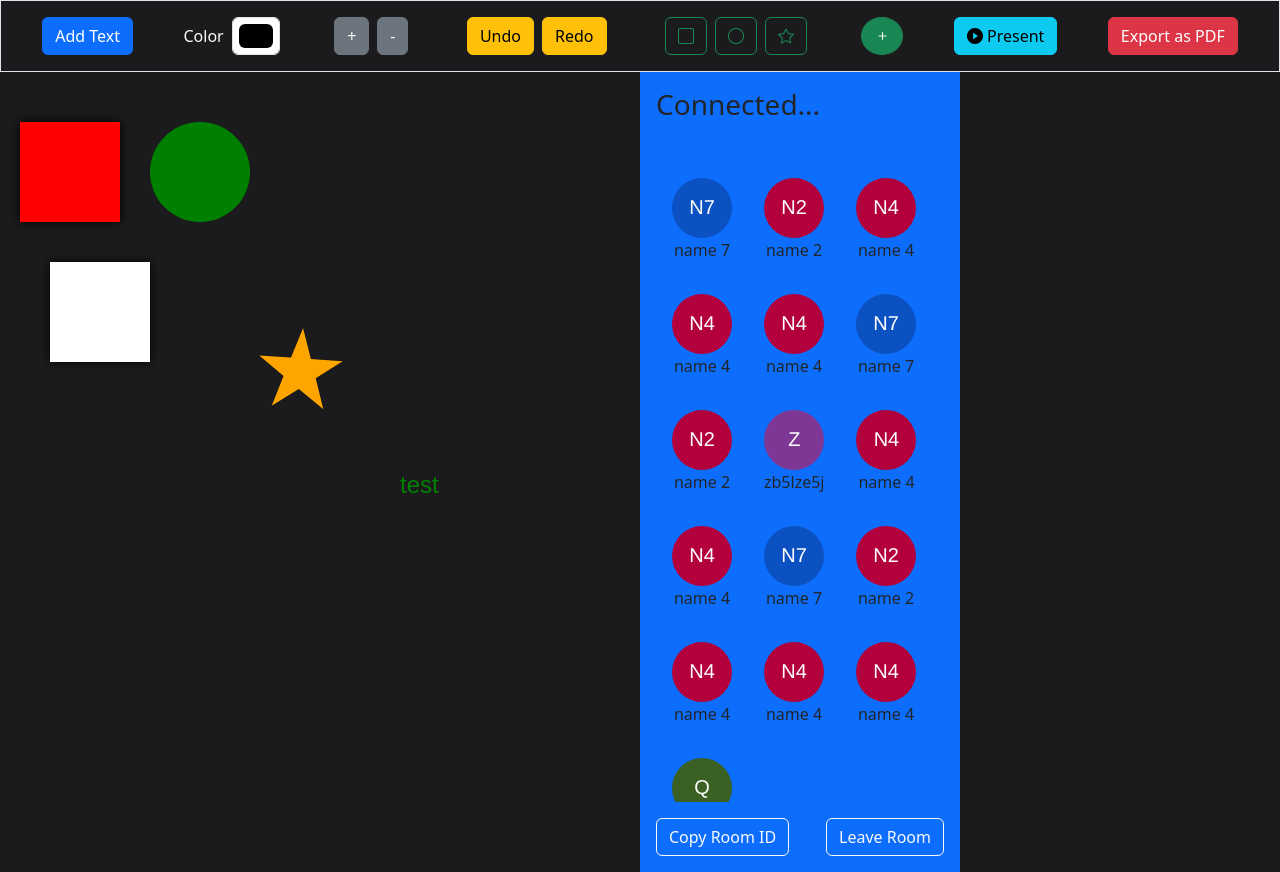
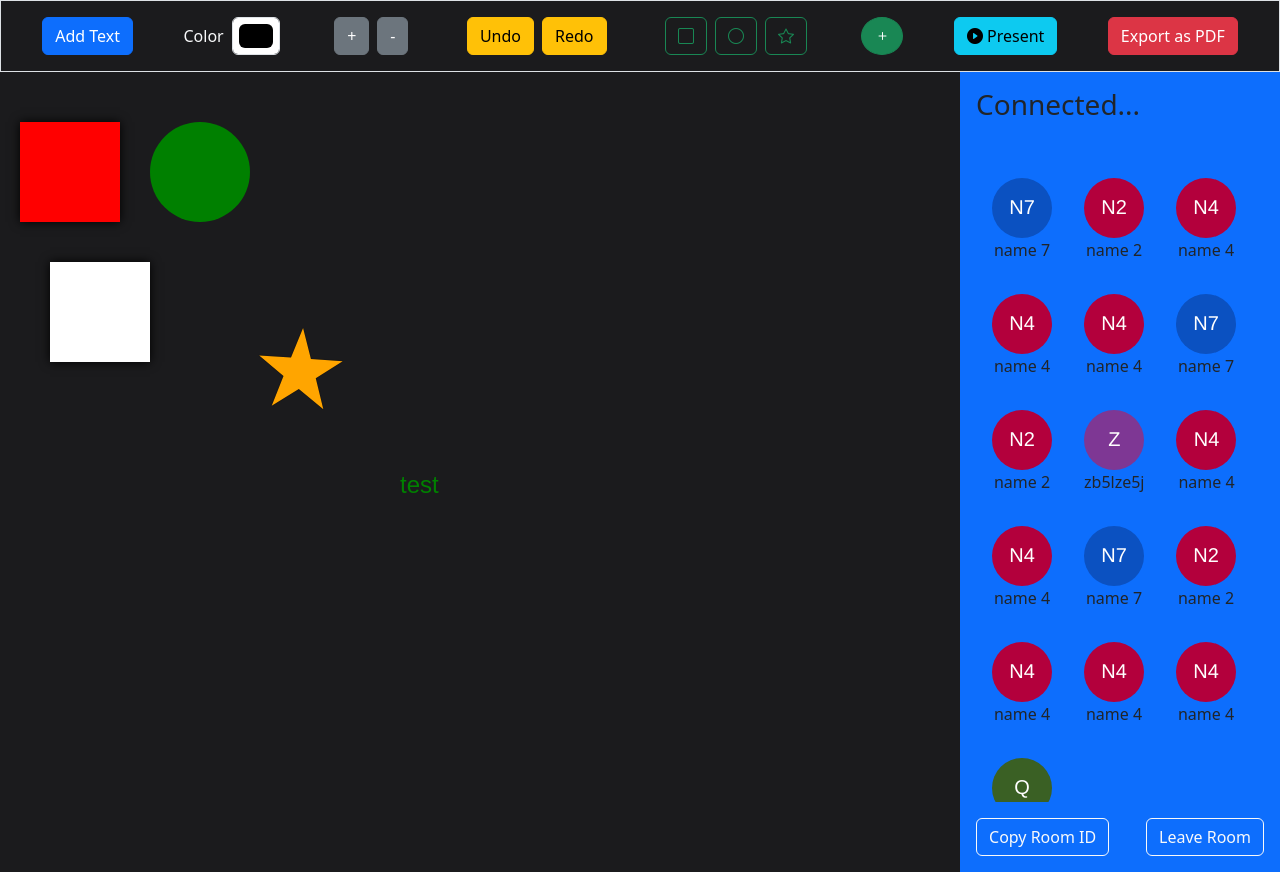
Before and after one commit to BesoBerdzenishvili/collaborative_presentation_software, a React (Vite) app: page /editor/1 in a window 1280 px wide. Built offline with nearby package versions, Linux system fonts and the light colour scheme.

Commit message:
refactor: make Stage 75% width of screen

```diff
--- a/src/components/Canvas.jsx
+++ b/src/components/Canvas.jsx
@@ -12,9 +12,8 @@ const Canvas = ({ shapes, setSelectedId, refer, scale }) => {
 
   return (
     // if present mode make these 100% and max zindex or smt else to overlay
-
     <Stage
-      width={window.innerWidth / 2}
+      width={window.innerWidth / 1.3333}
       height={window.innerHeight}
       ref={refer}
       scaleX={scale}
```
